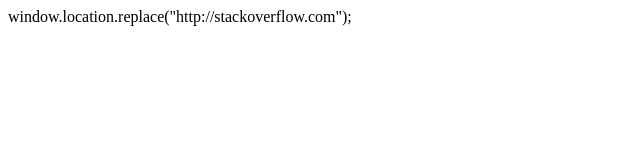
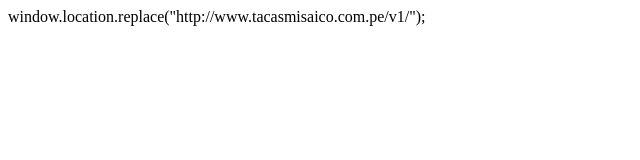
Before and after one commit to jtacasmisaico/jtacasmisaico.github.io, a plain HTML site: page index.html in a window 1280 px wide. Shown: the whole page, without its empty margins (0-640 px from the left). Drawn offline with Linux system fonts and the light colour scheme.

Commit message:
Update index.html

```diff
--- a/index.html
+++ b/index.html
@@ -8,7 +8,7 @@
   <meta name="description" content="">
 
   <meta name="viewport" content="width=device-width,initial-scale=1">
-window.location.replace("http://stackoverflow.com");
+window.location.replace("http://www.tacasmisaico.com.pe/v1/");
 </head>
 
 <body>
```
